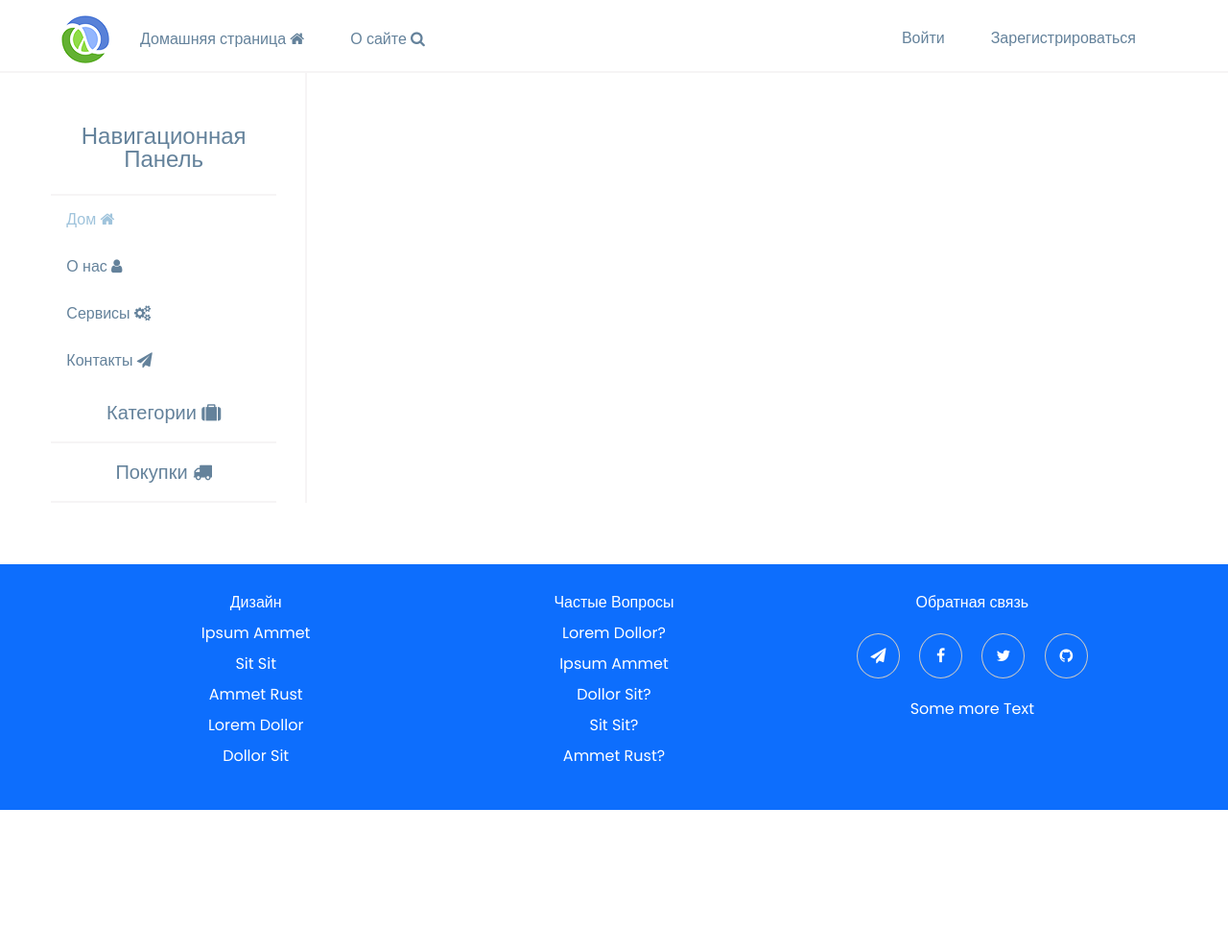
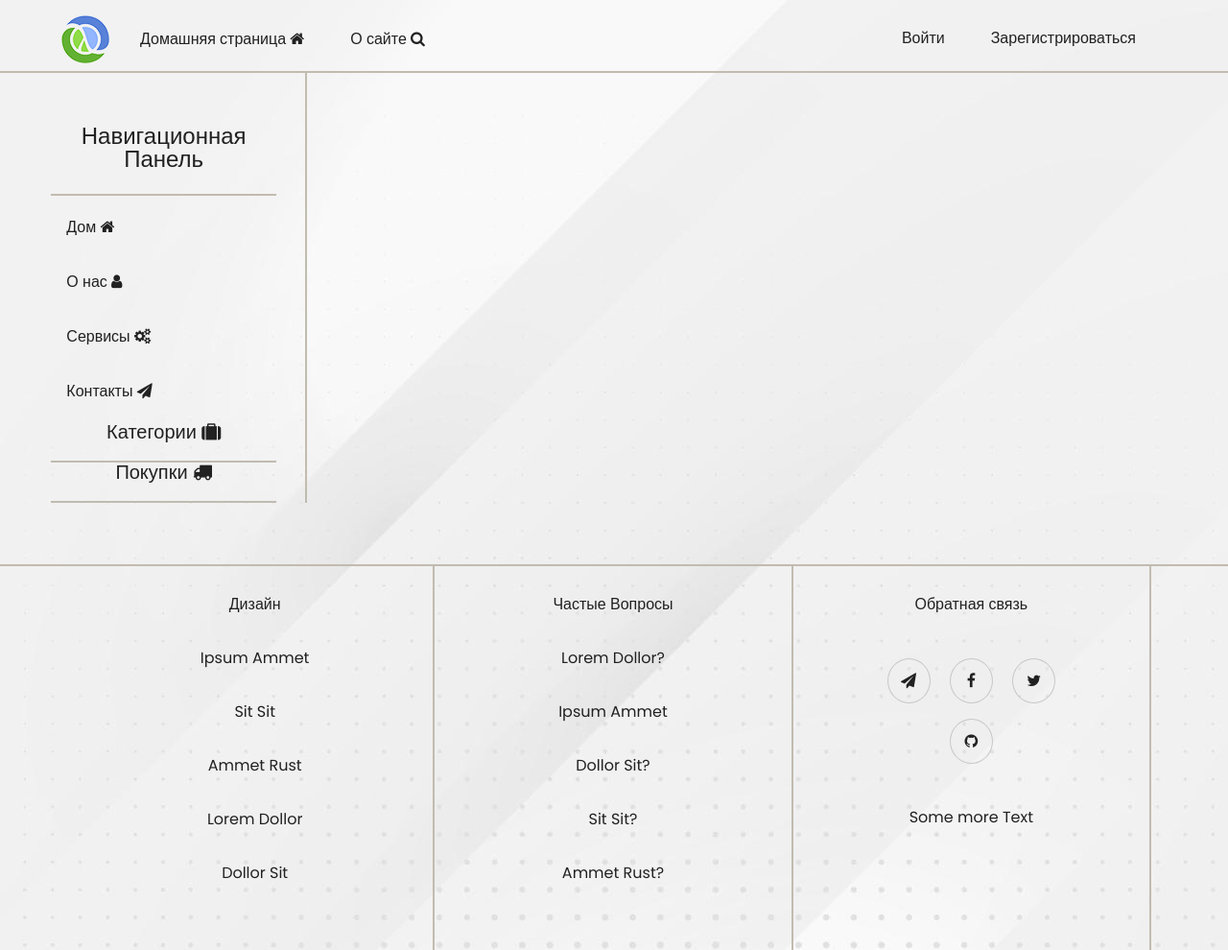
Before and after one commit to EgorKondratyev/site-shop-training, a Django app: page / in a window 1280 px wide. Shown: the whole page at 96% size. Before the commit the page ends 844 px from the top, so only its background shows below. Run offline with Django 4.2, Linux system fonts and the light colour scheme; data that the repository does not hold is empty.

Commit message:
update base with new colors

```diff
--- a/shop/home/templates/home/base.html
+++ b/shop/home/templates/home/base.html
@@ -31,7 +31,6 @@
         <div class="line"></div>
     </div> -->
     <!-- End Preloader -->
-
 
     <div class="main-header">
 
--- a/shop/home/utils.py
+++ b/shop/home/utils.py
@@ -14,7 +14,7 @@ menu = [
 
 
 class DataMixin:
-    paginate_by = 3
+    paginate_by = 6
 
     def user_context_data(self, **kwargs):
         context = kwargs
--- a/shop/shop/static/css/preloader.css
+++ b/shop/shop/static/css/preloader.css
@@ -1,9 +1,9 @@
 /* Preloader */
 /* Colors */
 :root {
-	--color-default: #fafafa;
+	--color-default: #C1BBB0;
 	--color-primary: #27a776;
-	--color-secondary: #0d6efd;
+	--color-secondary: #A68972;
 }
 
 /* End Colors */
--- a/shop/shop/static/css/style.css
+++ b/shop/shop/static/css/style.css
@@ -94,7 +94,9 @@ h6 {
 
 /*--------------------*/
 
-body {}
+body {
+	background: url(../images/background.jpg);
+}
 
 /* Header */
 
@@ -102,7 +104,7 @@ body {}
 	padding: 0 4em;
 	display: flex;
 	justify-content: space-between;
-	border-bottom: solid 2px #F6F4F5;
+	border-bottom: solid 2px #C1BBB0;
 }
 
 .header {
@@ -117,13 +119,13 @@ body {}
 .nav-link {
 	padding: 1em;
 	margin: 1em 1em 0 0;
-	color: #64829B;
+	color: #212121;
 	transition: 0.75s;
 }
 
 .nav-link:hover {
-	color: #F6F4F5;
-	background-color: #C5BAA9;
+	color: #212121;
+	background-color: #C1BBB0;
 	border-radius: 1em;
 }
 
@@ -149,43 +151,49 @@ body {}
 
 /* Sidebar */
 .sidebar-container {
-	color: #64829B;
+	color: #212121;
 	padding: 1.5em 1.5em 0 0;
 	font-size: 1.25em;
-	border-right: solid 2px #F6F4F5;
+	border-right: solid 2px #C1BBB0;
 }
 
 .sidebar-nav-panel {
 	padding: 1em 0;
 	text-align: center;
 	font-size: 1.5em;
-	border-bottom: solid 2px #F6F4F5;
+	border-bottom: solid 2px #C1BBB0;
 }
 
 .sidebar-block {
-	padding: 1em 0;
+	padding-bottom: 1em;
 	text-align: center;
 	font-size: 1.25em;
-	border-bottom: solid 2px #F6F4F5;
+	border-bottom: solid 2px #C1BBB0;
 }
 
 .sidebar-link {
 	display: block;
 	padding: 1em;
-	color: #64829B;
+	margin: 0.5em 0;
+	color: #212121;
 	transition: 0.75s;
+}
+
+.sidebar-link:hover {
+	background-color: #C1BBB0;
+	border-radius: 1em;
 }
 
 .sidebar-link-active {
 	display: block;
 	padding: 1em;
-	color: #A0C4DC;
+	margin: 0.5em 0;
+	color: #212121;
 	transition: 0.75s;
 }
 
-.sidebar-link:hover {
-	color: #F6F4F5;
-	background-color: #C5BAA9;
+.sidebar-link-active:hover {
+	background-color: #C1BBB0;
 	border-radius: 1em;
 }
 
@@ -353,10 +362,10 @@ body {}
 
 /* Footer */
 .main-footer-container {
-	background-color: #0d6efd;
-	color: white;
+	color: #212121;
 	text-align: center;
 	font-size: 1.25em;
+	border-top: solid 2px #C1BBB0;
 }
 
 .footer-container {
@@ -368,30 +377,28 @@ body {}
 .footer-block {
 	padding: 2em;
 	list-style-type: none;
+	border-right: solid 2px #C1BBB0;
 }
 
 .footer-item {
-	margin: 1em;
+	margin: 2.5em;
 }
 
 .footer-link {
-	color: white;
-	text-decoration: none;
-	padding: 0.5em;
+	color: #212121;
+	padding: 1em;
 	transition: 1s;
 }
 
 .footer-link:hover {
-	background-color: white;
-	color: #0d6efd;
-	border-radius: 45px;
+	background-color: #C1BBB0;
+	border-radius: 2em;
 }
 
 .footer-social-link {
 	display: inline-block;
 	text-align: center;
-	background-color: #0d6efd;
-	color: white;
+	color: #212121;
 	border: solid 0.1px rgb(200, 200, 200);
 
 	width: 45px;
```
Also changed, not shown: other parts of shop/shop/static/css/style.css (+21 -20 lines), shop/log.txt (+91 -0 lines), shop/shop/static/images/background.jpg (added).
